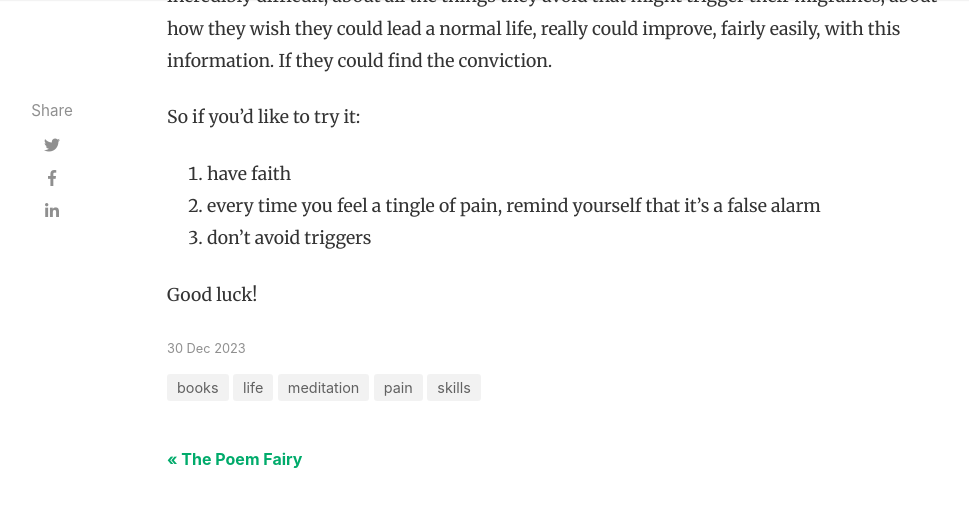
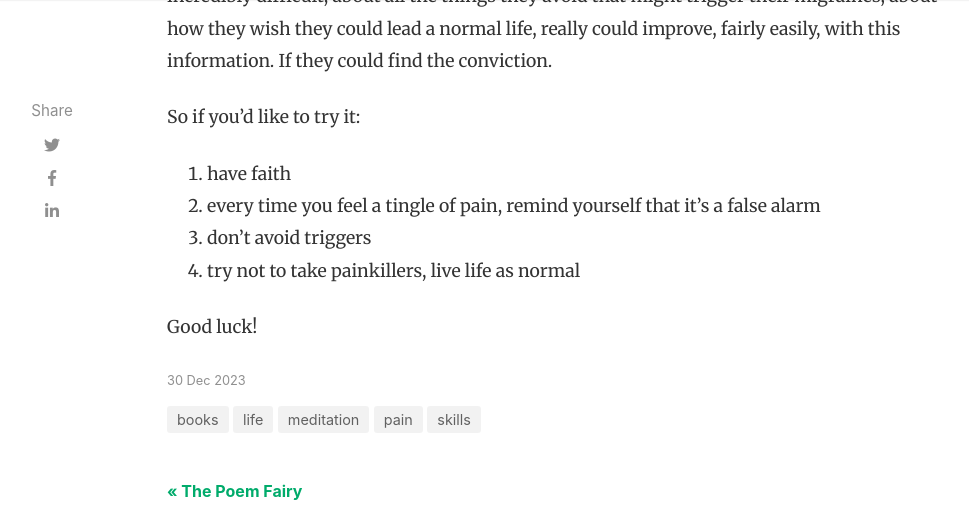
Before and after one commit to elialbert/elialbert.github.com, a Jekyll site: the page built from _posts/2023-12-30-head-pain.md, in a window 1280 px wide and 900 px high, scrolled down 2902 px, cut to the strip 0-515 px from the top of the window. Shown: the whole strip, without its empty margins (118-1087 px from the left). Built offline with Jekyll 4.4.1, drawn with Linux system fonts in a browser that asks for light colours; nearby versions of some CDN libraries.

Commit message:
Update 2023-12-30-head-pain.md

```diff
--- a/_posts/2023-12-30-head-pain.md
+++ b/_posts/2023-12-30-head-pain.md
@@ -46,5 +46,6 @@ So if you'd like to try it:
 1. have faith
 2. every time you feel a tingle of pain, remind yourself that it's a false alarm
 3. don't avoid triggers
+4. try not to take painkillers, live life as normal
 
 Good luck!
```
